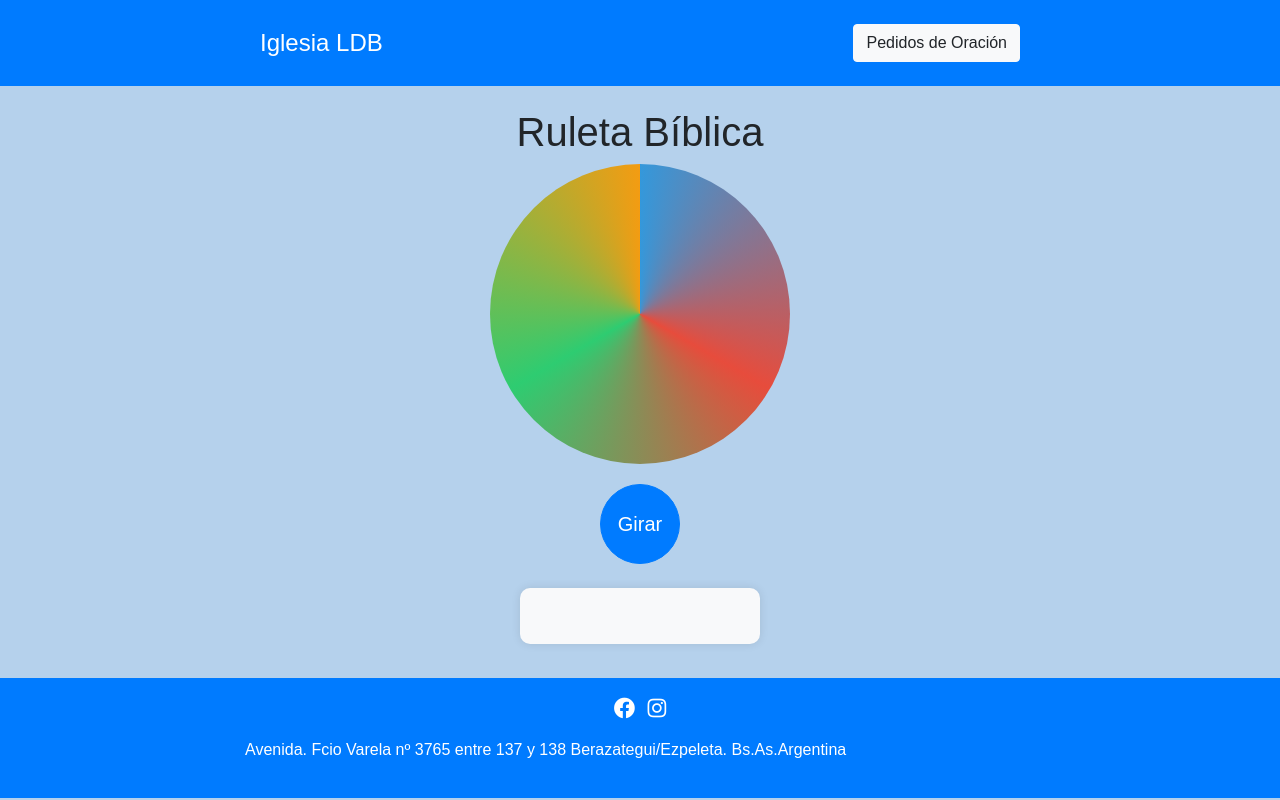
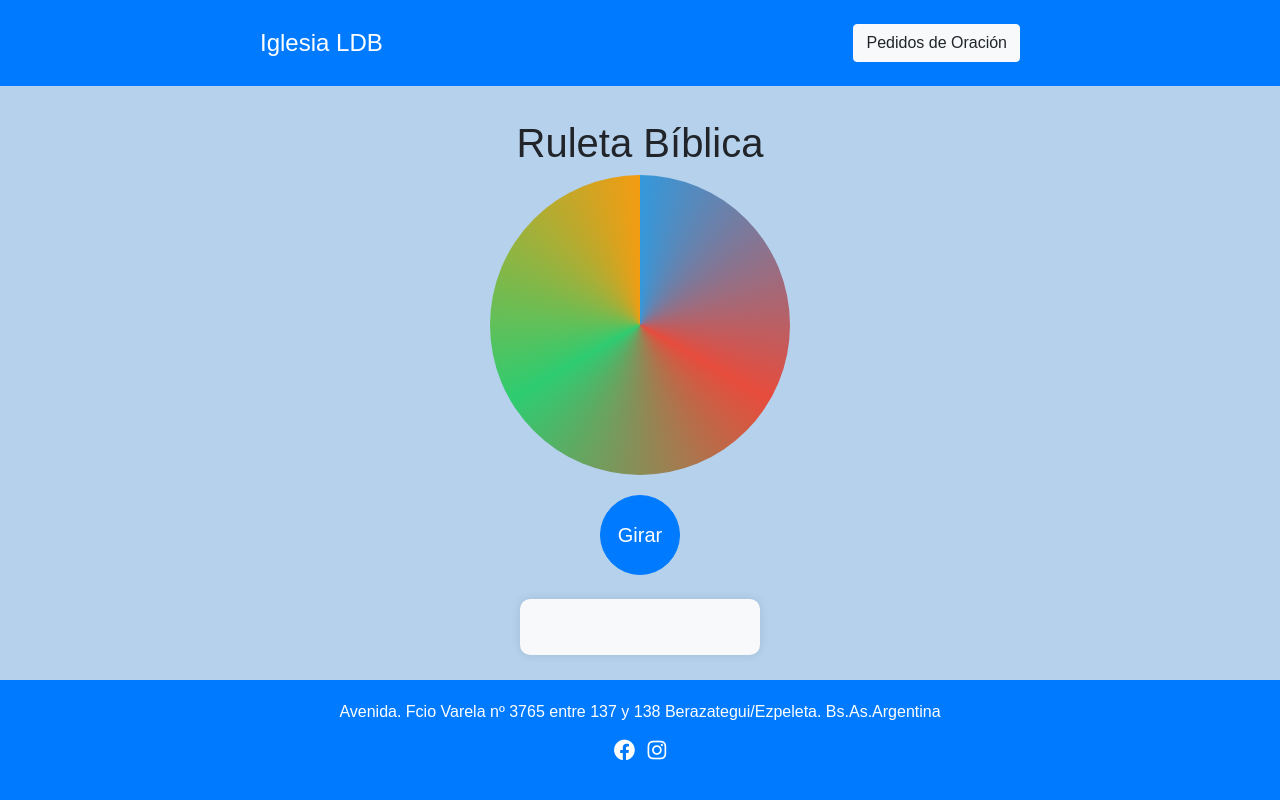
Before and after one commit to dieduart82/ruletaBiblica, a plain HTML site: page index.html in a window 1280 px wide. Drawn offline with nearby package versions, Linux system fonts and the light colour scheme.

Commit message:
cambios en interfaz

```diff
--- a/index.html
+++ b/index.html
@@ -23,14 +23,14 @@
 
     <div class="container d-flex justify-content-center align-items-center" style="min-height: 50%;">
         <div class="row">
-            <div class="col-md-12 text-center">
-                <br><br>
+            <div class="col-md-12 text-center mt-5 ">
+                <br><br><br>
                 <h1 class="mb-2 mt-5">Ruleta Bíblica</h1>
                 <div id="roulette-container">
                     <div id="roulette"></div>
                     <button id="spin-btn" class="btn btn-primary btn-lg">Girar</button>
                 </div>
-                <div id="promise-text-container" class="mt-4">
+                <div id="promise-text-container" class=" mt-4">
                     <p id="promise-text"></p>
                 </div>
                 <br>
@@ -41,14 +41,15 @@
 
     <footer class="footer bg-primary text-white">
         <div class="container">
+            <p class=" text-center">Avenida. Fcio Varela nº 3765 entre 137 y 138 Berazategui/Ezpeleta.
+                Bs.As.Argentina</p>
             <ul class="list-inline text-center">
                 <li class="list-inline-item"><a href="https://www.facebook.com/diego.duarte.58760/" class="text-white"
                         target="_blank"><i class="fab fa-facebook fa-lg"></i></a></li>
                 <li class="list-inline-item"><a href="https://www.instagram.com/iglesialdb/" class="text-white"
                         target="_blank"><i class="fab fa-instagram fa-lg"></i></a></li>
             </ul>
-            <p class="row text-center">Avenida. Fcio Varela nº 3765 entre 137 y 138 Berazategui/Ezpeleta.
-                Bs.As.Argentina</p>
+
         </div>
     </footer>
 
--- a/styles.css
+++ b/styles.css
@@ -14,16 +14,17 @@ body {
 	flex-direction: column;
 	align-items: center;
 }
+#promise-text-container {
+    max-width: 80%;
+    margin: auto;
+    padding: 20px;
+    border-radius: 10px;
+    background-color: #f8f9fa;
+    box-shadow: 0 0 10px rgba(0, 0, 0, 0.1);
+    text-align: center;
+    margin-bottom: 50px; /* Agrega un margen inferior para separar el cartel del footer */
+}
 
-#promise-text-container {
-	max-width: 80%; /* Define el ancho máximo del contenedor */
-	margin: auto; /* Centra el contenedor horizontalmente */
-	padding: 20px; /* Añade espaciado alrededor del contenido */
-	border-radius: 10px; /* Agrega bordes redondeados */
-	background-color: #f8f9fa; /* Color de fondo */
-	box-shadow: 0 0 10px rgba(0, 0, 0, 0.1); /* Agrega sombra */
-	text-align: center; /* Alinea el texto al centro */
-}
 
 #promise-text {
 	max-width: 100%; /* Asegura que el texto no exceda el ancho del contenedor */
```
